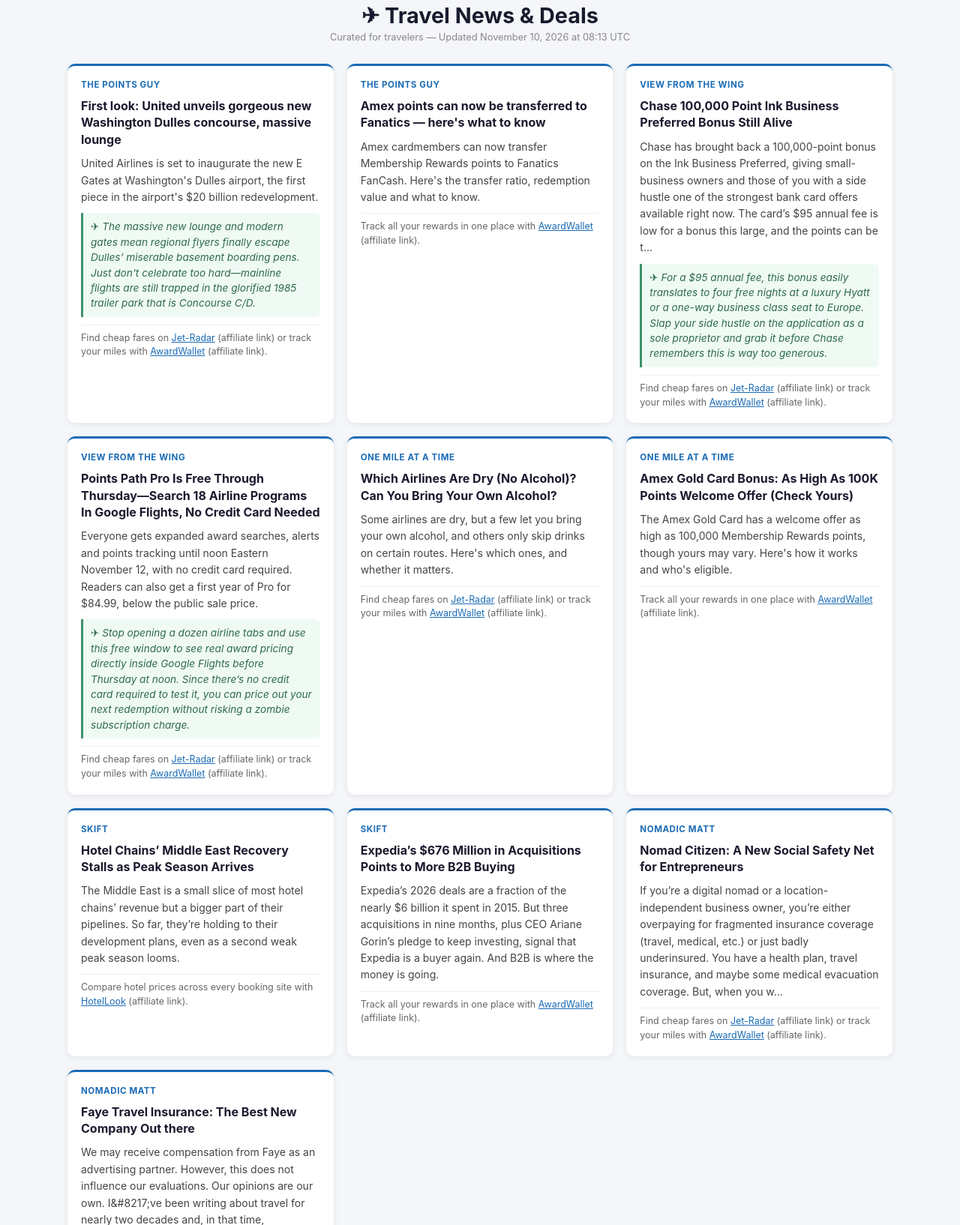
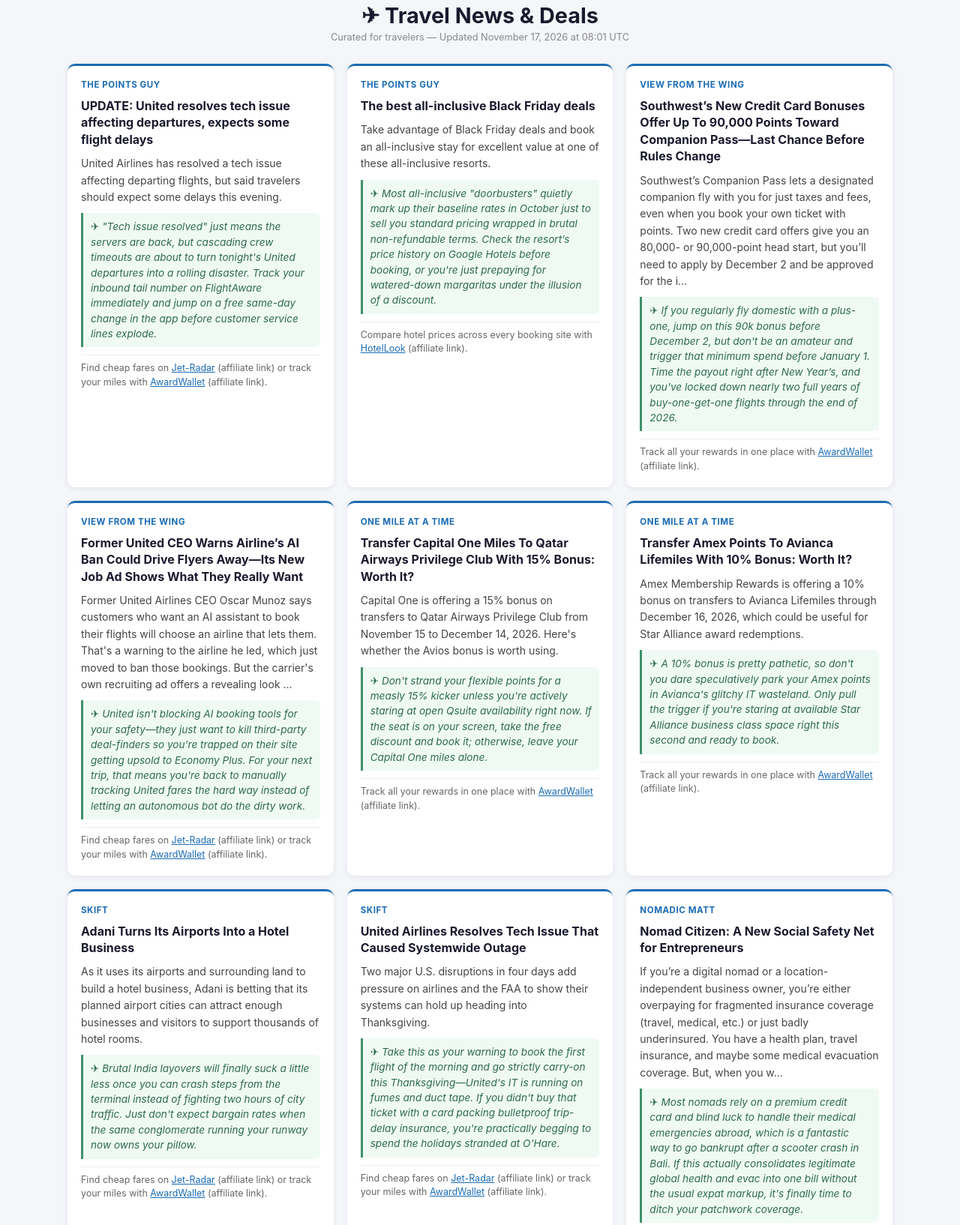
Before and after one commit to larsonserv-pro/larsonserv-pro-content, a plain HTML site: page news/index.html in a window 1280 px wide. Shown: the part 21-1655 px from the top of the page at 75% size. Drawn offline with Linux system fonts and the light colour scheme.

Commit message:
Auto-update travel news — 2026-11-17

```diff
--- a/news/index.html
+++ b/news/index.html
@@ -119,7 +119,7 @@
 
 <div class="header">
   <h1>&#9992; Travel News &amp; Deals</h1>
-  <div class="updated">Curated for travelers &mdash; Updated November 10, 2026 at 08:13 UTC</div>
+  <div class="updated">Curated for travelers &mdash; Updated November 17, 2026 at 08:01 UTC</div>
 </div>
 
 <div class="news-grid">
@@ -127,97 +127,97 @@
 <div class="news-card">
   <div class="card-source">The Points Guy </div>
   <h3 class="card-title">
-    <a href="https://thepointsguy.com/news/washington-dulles-international-airport-united-airlines-concourse-e-club/" target="_blank" rel="nofollow noopener">
-      First look: United unveils gorgeous new Washington Dulles concourse, massive lounge
+    <a href="https://thepointsguy.com/news/united-airlines-system-outage-departing-flights/" target="_blank" rel="nofollow noopener">
+      UPDATE: United resolves tech issue affecting departures, expects some flight delays
     </a>
   </h3>
-  <p class="card-summary">United Airlines is set to inaugurate the new E Gates at Washington&#x27;s Dulles airport, the first piece in the airport&#x27;s $20 billion redevelopment.</p>
-  <div class="take">&#9992; <em>The massive new lounge and modern gates mean regional flyers finally escape Dulles’ miserable basement boarding pens. Just don&#x27;t celebrate too hard—mainline flights are still trapped in the glorified 1985 trailer park that is Concourse C/D.</em></div>
+  <p class="card-summary">United Airlines has resolved a tech issue affecting departing flights, but said travelers should expect some delays this evening.</p>
+  <div class="take">&#9992; <em>&quot;Tech issue resolved&quot; just means the servers are back, but cascading crew timeouts are about to turn tonight&#x27;s United departures into a rolling disaster. Track your inbound tail number on FlightAware immediately and jump on a free same-day change in the app before customer service lines explode.</em></div>
   <div class="affiliate-hint">Find cheap fares on <a href="http://jet-tickets.com/?marker=324339" target="_blank" rel="nofollow">Jet-Radar</a> (affiliate link) or track your miles with <a href="https://awardwallet.com/?refCode=3k5xbqm6p5" target="_blank" rel="nofollow">AwardWallet</a> (affiliate link).</div>
 </div>
 
 <div class="news-card">
   <div class="card-source">The Points Guy </div>
   <h3 class="card-title">
-    <a href="https://thepointsguy.com/news/amex-points-fanatics-fancash-transfer/" target="_blank" rel="nofollow noopener">
-      Amex points can now be transferred to Fanatics — here&#x27;s what to know
+    <a href="https://thepointsguy.com/hotel/deals/best-all-inclusive-black-friday-deals/" target="_blank" rel="nofollow noopener">
+      The best all-inclusive Black Friday deals
     </a>
   </h3>
-  <p class="card-summary">Amex cardmembers can now transfer Membership Rewards points to Fanatics FanCash. Here&#x27;s the transfer ratio, redemption value and what to know.</p>
+  <p class="card-summary">Take advantage of Black Friday deals and book an all-inclusive stay for excellent value at one of these all-inclusive resorts.</p>
+  <div class="take">&#9992; <em>Most all-inclusive &quot;doorbusters&quot; quietly mark up their baseline rates in October just to sell you standard pricing wrapped in brutal non-refundable terms. Check the resort’s price history on Google Hotels before booking, or you&#x27;re just prepaying for watered-down margaritas under the illusion of a discount.</em></div>
+  <div class="affiliate-hint">Compare hotel prices across every booking site with <a href="https://tp.media/r?marker=324339&trs=134753&p=4115&u=https%3A%2F%2Fhotellook.com" target="_blank" rel="nofollow">HotelLook</a> (affiliate link).</div>
+</div>
 
+<div class="news-card">
+  <div class="card-source">View from the Wing </div>
+  <h3 class="card-title">
+    <a href="https://viewfromthewing.com/southwests-new-credit-card-bonuses-offer-up-to-90000-points-toward-companion-pass-last-chance-before-rules-change/" target="_blank" rel="nofollow noopener">
+      Southwest’s New Credit Card Bonuses Offer Up To 90,000 Points Toward Companion Pass—Last Chance Before Rules Change
+    </a>
+  </h3>
+  <p class="card-summary">Southwest’s Companion Pass lets a designated companion fly with you for just taxes and fees, even when you book your own ticket with points. Two new credit card offers give you an 80,000- or 90,000-point head start, but you’ll need to apply by December 2 and be approved for the i...</p>
+  <div class="take">&#9992; <em>If you regularly fly domestic with a plus-one, jump on this 90k bonus before December 2, but don&#x27;t be an amateur and trigger that minimum spend before January 1. Time the payout right after New Year’s, and you&#x27;ve locked down nearly two full years of buy-one-get-one flights through the end of 2026.</em></div>
   <div class="affiliate-hint">Track all your rewards in one place with <a href="https://awardwallet.com/?refCode=3k5xbqm6p5" target="_blank" rel="nofollow">AwardWallet</a> (affiliate link).</div>
 </div>
 
 <div class="news-card">
   <div class="card-source">View from the Wing </div>
   <h3 class="card-title">
-    <a href="https://viewfromthewing.com/jump-on-the-chase-100000-point-ink-business-preferred-bonus-while-you-can/" target="_blank" rel="nofollow noopener">
-      Chase 100,000 Point Ink Business Preferred Bonus Still Alive
+    <a href="https://viewfromthewing.com/former-united-ceo-warns-airlines-ai-ban-could-drive-flyers-away-its-new-job-ad-shows-what-they-really-want/" target="_blank" rel="nofollow noopener">
+      Former United CEO Warns Airline’s AI Ban Could Drive Flyers Away—Its New Job Ad Shows What They Really Want
     </a>
   </h3>
-  <p class="card-summary">Chase has brought back a 100,000-point bonus on the Ink Business Preferred, giving small-business owners and those of you with a side hustle one of the strongest bank card offers available right now. The card’s $95 annual fee is low for a bonus this large, and the points can be t...</p>
-  <div class="take">&#9992; <em>For a $95 annual fee, this bonus easily translates to four free nights at a luxury Hyatt or a one-way business class seat to Europe. Slap your side hustle on the application as a sole proprietor and grab it before Chase remembers this is way too generous.</em></div>
-  <div class="affiliate-hint">Find cheap fares on <a href="http://jet-tickets.com/?marker=324339" target="_blank" rel="nofollow">Jet-Radar</a> (affiliate link) or track your miles with <a href="https://awardwallet.com/?refCode=3k5xbqm6p5" target="_blank" rel="nofollow">AwardWallet</a> (affiliate link).</div>
-</div>
-
-<div class="news-card">
-  <div class="card-source">View from the Wing </div>
-  <h3 class="card-title">
-    <a href="https://viewfromthewing.com/points-path-pro-is-free-through-thursday-search-18-airline-programs-in-google-flights-no-credit-card-needed/" target="_blank" rel="nofollow noopener">
-      Points Path Pro Is Free Through Thursday—Search 18 Airline Programs In Google Flights, No Credit Card Needed
-    </a>
-  </h3>
-  <p class="card-summary">Everyone gets expanded award searches, alerts and points tracking until noon Eastern November 12, with no credit card required. Readers can also get a first year of Pro for $84.99, below the public sale price.</p>
-  <div class="take">&#9992; <em>Stop opening a dozen airline tabs and use this free window to see real award pricing directly inside Google Flights before Thursday at noon. Since there’s no credit card required to test it, you can price out your next redemption without risking a zombie subscription charge.</em></div>
+  <p class="card-summary">Former United Airlines CEO Oscar Munoz says customers who want an AI assistant to book their flights will choose an airline that lets them. That&#x27;s a warning to the airline he led, which just moved to ban those bookings. But the carrier&#x27;s own recruiting ad offers a revealing look ...</p>
+  <div class="take">&#9992; <em>United isn&#x27;t blocking AI booking tools for your safety—they just want to kill third-party deal-finders so you&#x27;re trapped on their site getting upsold to Economy Plus. For your next trip, that means you&#x27;re back to manually tracking United fares the hard way instead of letting an autonomous bot do the dirty work.</em></div>
   <div class="affiliate-hint">Find cheap fares on <a href="http://jet-tickets.com/?marker=324339" target="_blank" rel="nofollow">Jet-Radar</a> (affiliate link) or track your miles with <a href="https://awardwallet.com/?refCode=3k5xbqm6p5" target="_blank" rel="nofollow">AwardWallet</a> (affiliate link).</div>
 </div>
 
 <div class="news-card">
   <div class="card-source">One Mile at a Time </div>
   <h3 class="card-title">
-    <a href="https://onemileatatime.com/guides/dry-airlines/" target="_blank" rel="nofollow noopener">
-      Which Airlines Are Dry (No Alcohol)? Can You Bring Your Own Alcohol?
+    <a href="https://onemileatatime.com/deals/qatar-airways-transfer-bonus/" target="_blank" rel="nofollow noopener">
+      Transfer Capital One Miles To Qatar Airways Privilege Club With 15% Bonus: Worth It?
     </a>
   </h3>
-  <p class="card-summary">Some airlines are dry, but a few let you bring your own alcohol, and others only skip drinks on certain routes. Here&#x27;s which ones, and whether it matters.</p>
-
-  <div class="affiliate-hint">Find cheap fares on <a href="http://jet-tickets.com/?marker=324339" target="_blank" rel="nofollow">Jet-Radar</a> (affiliate link) or track your miles with <a href="https://awardwallet.com/?refCode=3k5xbqm6p5" target="_blank" rel="nofollow">AwardWallet</a> (affiliate link).</div>
+  <p class="card-summary">Capital One is offering a 15% bonus on transfers to Qatar Airways Privilege Club from November 15 to December 14, 2026. Here&#x27;s whether the Avios bonus is worth using.</p>
+  <div class="take">&#9992; <em>Don&#x27;t strand your flexible points for a measly 15% kicker unless you&#x27;re actively staring at open Qsuite availability right now. If the seat is on your screen, take the free discount and book it; otherwise, leave your Capital One miles alone.</em></div>
+  <div class="affiliate-hint">Track all your rewards in one place with <a href="https://awardwallet.com/?refCode=3k5xbqm6p5" target="_blank" rel="nofollow">AwardWallet</a> (affiliate link).</div>
 </div>
 
 <div class="news-card">
   <div class="card-source">One Mile at a Time </div>
   <h3 class="card-title">
-    <a href="https://onemileatatime.com/reviews/credit-cards/american-express/amex-gold-card-bonus/" target="_blank" rel="nofollow noopener">
-      Amex Gold Card Bonus: As High As 100K Points Welcome Offer (Check Yours)
+    <a href="https://onemileatatime.com/deals/amex-avianca-lifemiles-transfer-bonus/" target="_blank" rel="nofollow noopener">
+      Transfer Amex Points To Avianca Lifemiles With 10% Bonus: Worth It?
     </a>
   </h3>
-  <p class="card-summary">The Amex Gold Card has a welcome offer as high as 100,000 Membership Rewards points, though yours may vary. Here&#x27;s how it works and who&#x27;s eligible.</p>
-
+  <p class="card-summary">Amex Membership Rewards is offering a 10% bonus on transfers to Avianca Lifemiles through December 16, 2026, which could be useful for Star Alliance award redemptions.</p>
+  <div class="take">&#9992; <em>A 10% bonus is pretty pathetic, so don&#x27;t you dare speculatively park your Amex points in Avianca&#x27;s glitchy IT wasteland. Only pull the trigger if you&#x27;re staring at available Star Alliance business class space right this second and ready to book.</em></div>
   <div class="affiliate-hint">Track all your rewards in one place with <a href="https://awardwallet.com/?refCode=3k5xbqm6p5" target="_blank" rel="nofollow">AwardWallet</a> (affiliate link).</div>
 </div>
 
 <div class="news-card">
   <div class="card-source">Skift </div>
   <h3 class="card-title">
-    <a href="https://skift.com/2026/11/10/hotel-chains-middle-east-recovery-stalls-as-peak-season-arrives/" target="_blank" rel="nofollow noopener">
-      Hotel Chains’ Middle East Recovery Stalls as Peak Season Arrives
+    <a href="https://skift.com/2026/11/16/adani-turns-its-airports-into-a-hotel-business/" target="_blank" rel="nofollow noopener">
+      Adani Turns Its Airports Into a Hotel Business
     </a>
   </h3>
-  <p class="card-summary">The Middle East is a small slice of most hotel chains’ revenue but a bigger part of their pipelines. So far, they’re holding to their development plans, even as a second weak peak season looms.</p>
-
-  <div class="affiliate-hint">Compare hotel prices across every booking site with <a href="https://tp.media/r?marker=324339&trs=134753&p=4115&u=https%3A%2F%2Fhotellook.com" target="_blank" rel="nofollow">HotelLook</a> (affiliate link).</div>
+  <p class="card-summary">As it uses its airports and surrounding land to build a hotel business, Adani is betting that its planned airport cities can attract enough businesses and visitors to support thousands of hotel rooms.</p>
+  <div class="take">&#9992; <em>Brutal India layovers will finally suck a little less once you can crash steps from the terminal instead of fighting two hours of city traffic. Just don&#x27;t expect bargain rates when the same conglomerate running your runway now owns your pillow.</em></div>
+  <div class="affiliate-hint">Find cheap fares on <a href="http://jet-tickets.com/?marker=324339" target="_blank" rel="nofollow">Jet-Radar</a> (affiliate link) or track your miles with <a href="https://awardwallet.com/?refCode=3k5xbqm6p5" target="_blank" rel="nofollow">AwardWallet</a> (affiliate link).</div>
 </div>
 
 <div class="news-card">
   <div class="card-source">Skift </div>
   <h3 class="card-title">
-    <a href="https://skift.com/2026/11/09/expedias-676-million-in-deals-points-to-more-b2b-buying/" target="_blank" rel="nofollow noopener">
-      Expedia’s $676 Million in Acquisitions Points to More B2B Buying
+    <a href="https://skift.com/2026/11/16/united-airlines-resolves-tech-issue-that-caused-systemwide-outage/" target="_blank" rel="nofollow noopener">
+      United Airlines Resolves Tech Issue That Caused Systemwide Outage
     </a>
   </h3>
-  <p class="card-summary">Expedia’s 2026 deals are a fraction of the nearly $6 billion it spent in 2015. But three acquisitions in nine months, plus CEO Ariane Gorin’s pledge to keep investing, signal that Expedia is a buyer again. And B2B is where the money is going.</p>
-
-  <div class="affiliate-hint">Track all your rewards in one place with <a href="https://awardwallet.com/?refCode=3k5xbqm6p5" target="_blank" rel="nofollow">AwardWallet</a> (affiliate link).</div>
+  <p class="card-summary">Two major U.S. disruptions in four days add pressure on airlines and the FAA to show their systems can hold up heading into Thanksgiving.</p>
+  <div class="take">&#9992; <em>Take this as your warning to book the first flight of the morning and go strictly carry-on this Thanksgiving—United&#x27;s IT is running on fumes and duct tape. If you didn&#x27;t buy that ticket with a card packing bulletproof trip-delay insurance, you&#x27;re practically begging to spend the holidays stranded at O&#x27;Hare.</em></div>
+  <div class="affiliate-hint">Find cheap fares on <a href="http://jet-tickets.com/?marker=324339" target="_blank" rel="nofollow">Jet-Radar</a> (affiliate link) or track your miles with <a href="https://awardwallet.com/?refCode=3k5xbqm6p5" target="_blank" rel="nofollow">AwardWallet</a> (affiliate link).</div>
 </div>
 
 <div class="news-card">
@@ -228,7 +228,7 @@
     </a>
   </h3>
   <p class="card-summary">If you’re a digital nomad or a location-independent business owner, you’re either overpaying for fragmented insurance coverage (travel, medical, etc.) or just badly underinsured. You have a health plan, travel insurance, and maybe some medical evacuation coverage. But, when you w...</p>
-
+  <div class="take">&#9992; <em>Most nomads rely on a premium credit card and blind luck to handle their medical emergencies abroad, which is a fantastic way to go bankrupt after a scooter crash in Bali. If this actually consolidates legitimate global health and evac into one bill without the usual expat markup, it&#x27;s finally time to ditch your patchwork coverage.</em></div>
   <div class="affiliate-hint">Find cheap fares on <a href="http://jet-tickets.com/?marker=324339" target="_blank" rel="nofollow">Jet-Radar</a> (affiliate link) or track your miles with <a href="https://awardwallet.com/?refCode=3k5xbqm6p5" target="_blank" rel="nofollow">AwardWallet</a> (affiliate link).</div>
 </div>
 
@@ -240,7 +240,7 @@
     </a>
   </h3>
   <p class="card-summary">We may receive compensation from Faye as an advertising partner. However, this does not influence our evaluations. Our opinions are our own. I&amp;#8217;ve been writing about travel for nearly two decades and, in that time, I&amp;#8217;ve watched the travel insurance industry change at r...</p>
-
+  <div class="take">&#9992; <em>Ignore the affiliate fluff—unless you need specialized medical evacuation in the backcountry, the card in your wallet like a Sapphire Reserve or Venture X already covers delays and lost bags for free. Save your cash for terminal drinks instead of buying duplicate coverage just because it has a slick smartphone app.</em></div>
   <div class="affiliate-hint">Flight delayed or cancelled? <a href="https://c120.travelpayouts.com/click?shmarker=324339&promo_id=3670&source_type=link&type=click&trs=134753" target="_blank" rel="nofollow">AirHelp</a> (affiliate link) fights for your compensation.</div>
 </div>
 </div>
```
